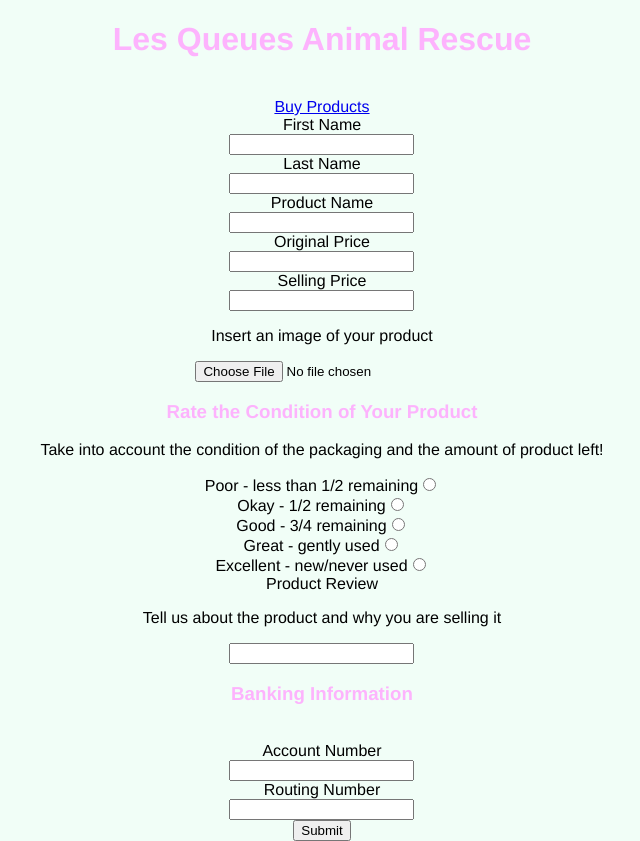
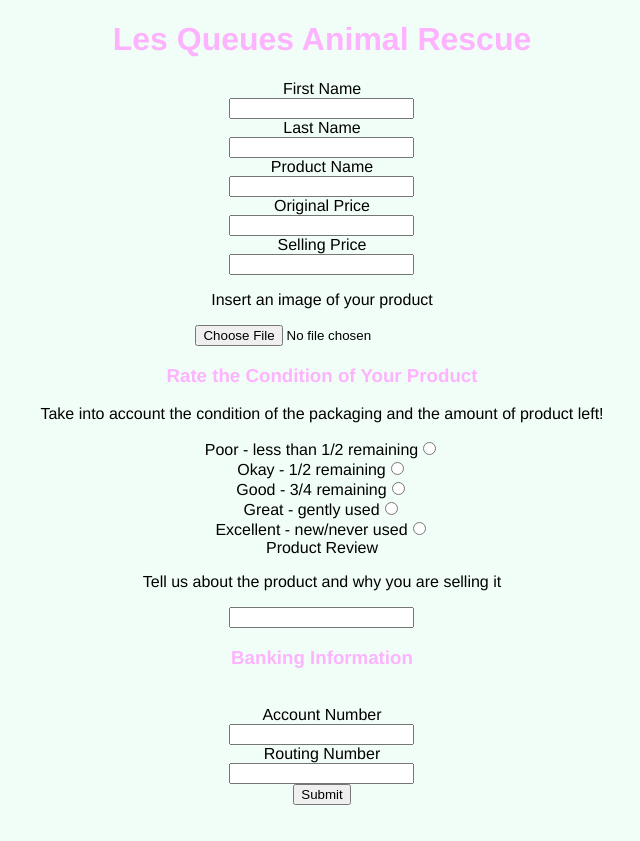
Before and after one commit to CLTowson/AnimalAdoption, a React (Create React App) app: page /Sell in a window 1280 px wide. Shown: the whole page, without its empty margins (318-958 px from the left). After the commit the page ends 805 px from the top, so only its background shows below. Built offline with nearby package versions, Linux system fonts and the light colour scheme.

Commit message:
Update Sell.jsx

```diff
--- a/src/Sell.jsx
+++ b/src/Sell.jsx
@@ -54,9 +54,6 @@ const Sell = () => {
   return (
     <>
       <h1>Les Queues Animal Rescue</h1>
-      <br />
-      <a href="productListings.html">Buy Products</a>
-      <br />
 
       <form id="listingForm" method="GET" action="productListings.html" onSubmit={handleSubmit}>
         <label htmlFor="Fname">First Name</label>
```
